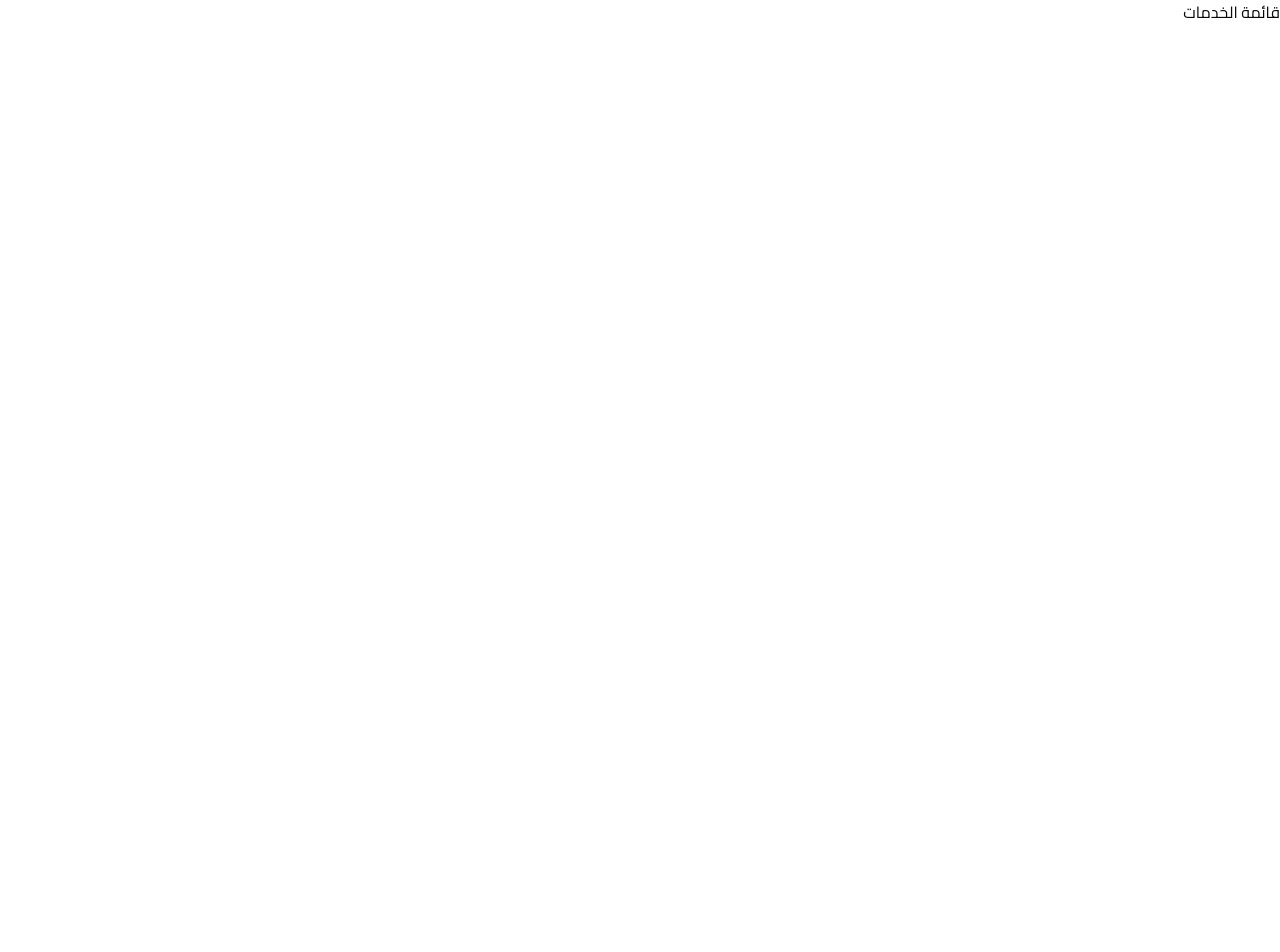
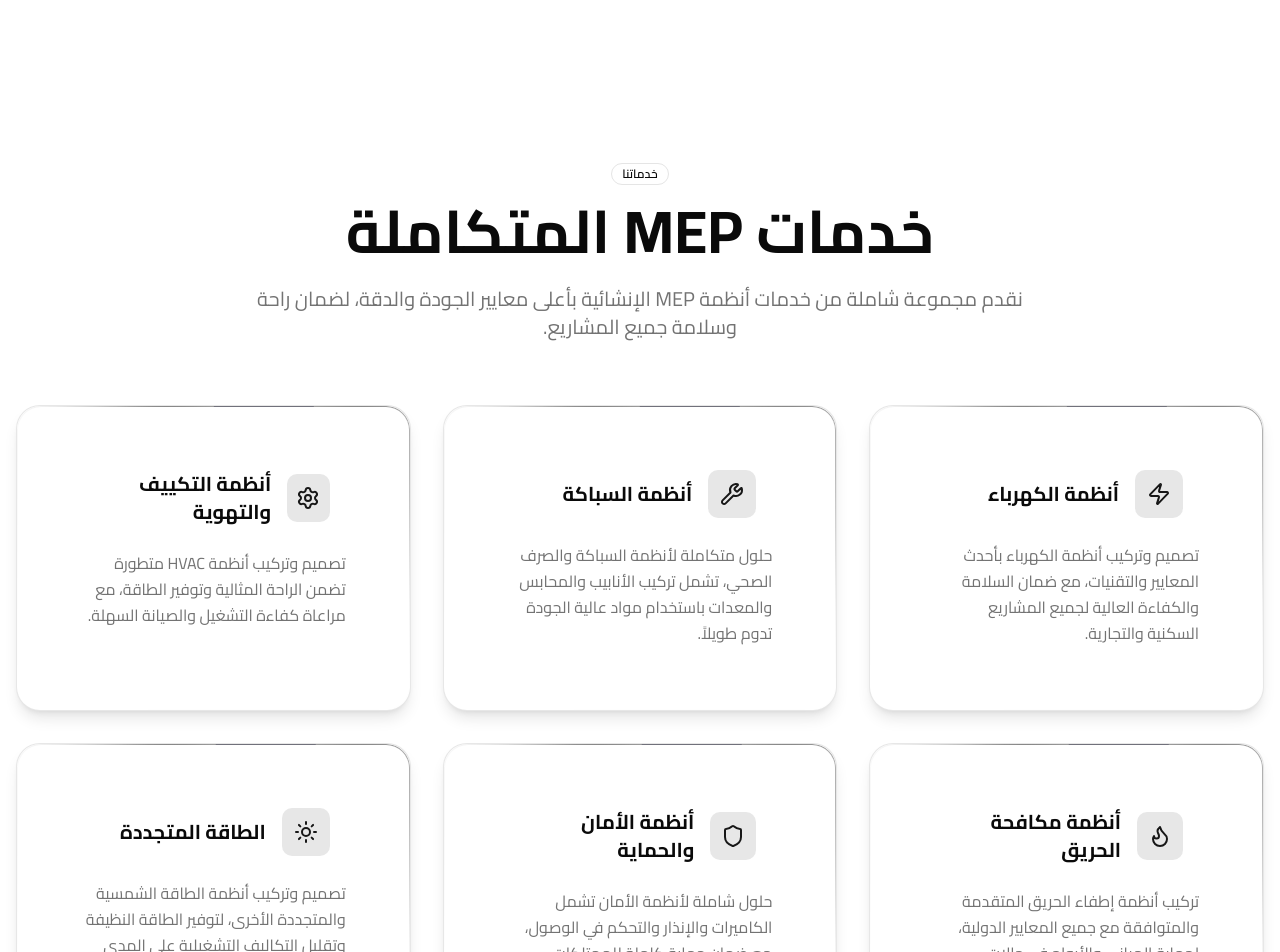
Before and after one commit to ftmhxp/hsoon-arabia, a Next.js app: page /services in a window 1280 px wide. Shown: the top 952 px of the page. Before the commit the page ends 800 px from the top, so only its background shows below. Built offline with nearby package versions, Linux system fonts and the light colour scheme.

Commit message:
Added Services Section

```diff
--- a/app/page.tsx
+++ b/app/page.tsx
@@ -1,6 +1,7 @@
 import { NavbarDemo } from "../components/ui/demo-navbar";
 import { Hero } from "../components/ui/hero-with-image-text-and-two-buttons";
 import { AboutSection } from "../components/ui/about-section";
+import { ServicesSection } from "../components/ui/services-section";
 
 export default function Home() {
   return (
@@ -8,6 +9,7 @@ export default function Home() {
       <NavbarDemo />
       <Hero />
       <AboutSection />
+      <ServicesSection />
     </main>
   );
 }
--- a/app/services/page.tsx
+++ b/app/services/page.tsx
@@ -1,7 +1,9 @@
+import { ServicesSection } from "@/components/ui/services-section";
+
 export default function Services() {
   return (
     <main>
-      <h1>قائمة الخدمات</h1>
+      <ServicesSection />
     </main>
   );
 }
--- a/components/ui/about-section.tsx
+++ b/components/ui/about-section.tsx
@@ -117,22 +117,6 @@ export function AboutSection() {
           </div>
           </div>
         </SpotlightCard>
-
-        {/* Call to Action */}
-        <div className="text-center mt-16">
-          <h2 className="text-2xl font-bold mb-4">هل تحتاج إلى خدمات MEP لمشروعك؟</h2>
-          <p className="text-muted-foreground mb-8 max-w-2xl mx-auto">
-            تواصل معنا اليوم للحصول على استشارة مجانية وتقدير دقيق لاحتياجات مشروعك
-          </p>
-          <div className="flex flex-col sm:flex-row gap-4 justify-center">
-            <Button size="lg" className="px-8">
-              احصل على استشارة مجانية
-            </Button>
-            <Button size="lg" variant="outline" className="px-8">
-              عرض أعمالنا
-            </Button>
-          </div>
-        </div>
       </div>
     </div>
   );
--- a/components/ui/hero-with-image-text-and-two-buttons.tsx
+++ b/components/ui/hero-with-image-text-and-two-buttons.tsx
@@ -7,7 +7,7 @@ import { Badge } from "@/components/ui/badge";
 import { InteractiveRobotSpline } from "@/components/ui/interactive-3d-robot";
 
 function Hero() {
-  const ROBOT_SCENE_URL = "https://prod.spline.design/QEAWSPZFLyq0WhhR/scene.splinecode";
+  const ROBOT_SCENE_URL = "https://prod.spline.design/6Wq1Q7YGyM-iab9i/scene.splinecode";
 
   return (
     <div className="w-full py-20 lg:py-40 bg-gradient-to-br from-gray-50 to-white relative overflow-hidden">
--- a/components/ui/interactive-3d-robot.tsx
+++ b/components/ui/interactive-3d-robot.tsx
@@ -1,6 +1,6 @@
 'use client';
 
-import { Suspense, lazy } from 'react';
+import { Suspense, lazy, useState } from 'react';
 
 const Spline = lazy(() => import('@splinetool/react-spline'));
 
@@ -10,6 +10,23 @@ interface InteractiveRobotSplineProps {
 }
 
 export function InteractiveRobotSpline({ scene, className }: InteractiveRobotSplineProps) {
+  const [hasError, setHasError] = useState(false);
+
+  if (hasError) {
+    return (
+      <div className={`w-full h-full flex items-center justify-center bg-gradient-to-br from-gray-100 to-gray-200 ${className}`}>
+        <div className="text-center">
+          <div className="w-16 h-16 mx-auto mb-4 bg-primary/10 rounded-full flex items-center justify-center">
+            <svg className="w-8 h-8 text-primary" fill="none" stroke="currentColor" viewBox="0 0 24 24">
+              <path strokeLinecap="round" strokeLinejoin="round" strokeWidth={2} d="M9.75 17L9 20l-1 1h8l-1-1-.75-3M3 13h18M5 17h14a2 2 0 002-2V5a2 2 0 00-2-2H5a2 2 0 00-2 2v10a2 2 0 002 2z" />
+            </svg>
+          </div>
+          <p className="text-gray-600 font-medium">3D Model Loading...</p>
+        </div>
+      </div>
+    );
+  }
+
   return (
     <Suspense
       fallback={
@@ -25,6 +42,8 @@ export function InteractiveRobotSpline({ scene, className }: InteractiveRobotSpl
         scene={scene}
         className={className}
         style={{ background: 'transparent' }}
+        onError={() => setHasError(true)}
+        onLoad={() => setHasError(false)}
       />
     </Suspense>
   );
--- /dev/null
+++ b/components/ui/services-section.tsx
@@ -0,0 +1,103 @@
+import { Badge } from "@/components/ui/badge";
+import { Button } from "@/components/ui/button";
+import { BorderTrail } from "@/components/ui/border-trail";
+import { SpotlightCard } from "@/components/ui/spotlight-card";
+import { Zap, Wrench, Shield, Flame, Settings, Sun } from "lucide-react";
+
+export function ServicesSection() {
+  const services = [
+    {
+      icon: Zap,
+      title: "أنظمة الكهرباء",
+      description: "تصميم وتركيب أنظمة الكهرباء بأحدث المعايير والتقنيات، مع ضمان السلامة والكفاءة العالية لجميع المشاريع السكنية والتجارية."
+    },
+    {
+      icon: Wrench,
+      title: "أنظمة السباكة",
+      description: "حلول متكاملة لأنظمة السباكة والصرف الصحي، تشمل تركيب الأنابيب والمحابس والمعدات باستخدام مواد عالية الجودة تدوم طويلاً."
+    },
+    {
+      icon: Settings,
+      title: "أنظمة التكييف والتهوية",
+      description: "تصميم وتركيب أنظمة HVAC متطورة تضمن الراحة المثالية وتوفير الطاقة، مع مراعاة كفاءة التشغيل والصيانة السهلة."
+    },
+    {
+      icon: Flame,
+      title: "أنظمة مكافحة الحريق",
+      description: "تركيب أنظمة إطفاء الحريق المتقدمة والمتوافقة مع جميع المعايير الدولية، لحماية المباني والأرواح في حالات الطوارئ."
+    },
+    {
+      icon: Shield,
+      title: "أنظمة الأمان والحماية",
+      description: "حلول شاملة لأنظمة الأمان تشمل الكاميرات والإنذار والتحكم في الوصول، مع ضمان حماية كاملة للممتلكات والأشخاص."
+    },
+    {
+      icon: Sun,
+      title: "الطاقة المتجددة",
+      description: "تصميم وتركيب أنظمة الطاقة الشمسية والمتجددة الأخرى، لتوفير الطاقة النظيفة وتقليل التكاليف التشغيلية على المدى الطويل."
+    }
+  ];
+
+  return (
+    <div className="w-full py-20 lg:py-40 bg-white">
+      <div className="container mx-auto px-4">
+        {/* Header Section */}
+        <div className="text-center mb-16">
+          <Badge variant="outline" className="mb-4">خدماتنا</Badge>
+          <h2 className="text-4xl md:text-6xl font-bold mb-6">
+            خدمات MEP المتكاملة
+          </h2>
+          <p className="text-xl text-muted-foreground max-w-3xl mx-auto">
+            نقدم مجموعة شاملة من خدمات أنظمة MEP الإنشائية بأعلى معايير الجودة
+            والدقة، لضمان راحة وسلامة جميع المشاريع.
+          </p>
+        </div>
+
+        {/* Services Grid */}
+        <div className="grid grid-cols-1 md:grid-cols-2 lg:grid-cols-3 gap-8">
+          {services.map((service, index) => {
+            const IconComponent = service.icon;
+            return (
+              <SpotlightCard key={index} className="relative bg-white border border-primary/10 shadow-lg overflow-hidden h-full">
+                <BorderTrail
+                  style={{
+                    boxShadow:
+                      "0px 0px 60px 30px rgb(255 255 255 / 50%), 0 0 100px 60px rgb(0 0 0 / 50%), 0 0 140px 90px rgb(0 0 0 / 50%)",
+                  }}
+                  size={100}
+                />
+                <div className="p-8">
+                  <div className="flex items-center mb-6">
+                    <div className="w-12 h-12 bg-primary/10 rounded-lg flex items-center justify-center mr-4">
+                      <IconComponent className="w-6 h-6 text-primary" />
+                    </div>
+                    <h3 className="text-xl font-bold mr-4">{service.title}</h3>
+                  </div>
+                  <p className="text-muted-foreground leading-relaxed">
+                    {service.description}
+                  </p>
+                </div>
+              </SpotlightCard>
+            );
+          })}
+        </div>
+
+        {/* Call to Action */}
+        <div className="text-center mt-16">
+          <h2 className="text-2xl font-bold mb-4">هل تحتاج إلى خدمات MEP لمشروعك؟</h2>
+          <p className="text-muted-foreground mb-8 max-w-2xl mx-auto">
+            تواصل معنا اليوم للحصول على استشارة مجانية وتقدير دقيق لاحتياجات مشروعك
+          </p>
+          <div className="flex flex-col sm:flex-row gap-4 justify-center">
+            <Button size="lg" className="px-8">
+              احصل على استشارة مجانية
+            </Button>
+            <Button size="lg" variant="outline" className="px-8">
+              عرض أعمالنا
+            </Button>
+          </div>
+        </div>
+      </div>
+    </div>
+  );
+}
```
